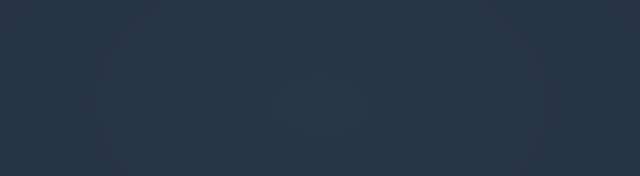
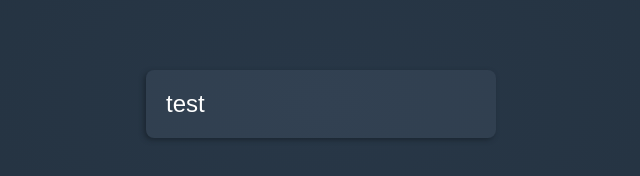
Before and after one commit to lambk/Multicast, a React (Create React App) app: page / in a window 1280 px wide. Shown: the part 296-472 px from the top of the page, without its empty margins (319-959 px from the left). Built offline with nearby package versions, Linux system fonts and the light colour scheme.

Commit message:
Add searchbar with basic styling

```diff
--- a/src/containers/WindowArea.js
+++ b/src/containers/WindowArea.js
@@ -1,8 +1,9 @@
 import React, { Component } from 'react';
 import '../styles/WindowArea.css';
+import SearchBar from '../presenters/SearchBar';
 
 export default class WindowArea extends Component {
   render() {
-    return <main></main>;
+    return <main><SearchBar searchText="test" /></main>;
   }
 }
--- /dev/null
+++ b/src/presenters/SearchBar.js
@@ -0,0 +1,12 @@
+import React from 'react';
+import '../styles/SearchBar.css';
+
+const SearchBar = ({ searchText }) => {
+  return (
+    <div>
+      <input type="text" className="search-bar" value={searchText} />
+    </div>
+  );
+};
+
+export default SearchBar;
--- /dev/null
+++ b/src/styles/SearchBar.css
@@ -0,0 +1,17 @@
+.search-bar {
+  background: #5d6d7e30;
+  border-width: 0;
+  border-radius: 0.5rem;
+  box-shadow: -2px 2px 5px #1b2631;
+  transition: all 100ms ease-out;
+  padding: 1.25rem;
+  font-size: 1.5rem;
+  font-weight: 100;
+  color: white;
+}
+
+.search-bar:focus,
+.search-bar:hover {
+  box-shadow: -3px 3px 10px #1b2631;
+  padding-right: 2.25rem;
+}
--- a/src/styles/WindowArea.css
+++ b/src/styles/WindowArea.css
@@ -2,4 +2,7 @@ main {
   background: radial-gradient(#283747, #212f3c);
   width: 100vw;
   height: 100vh;
+  display: flex;
+  justify-content: center;
+  align-items: center;
 }
```
